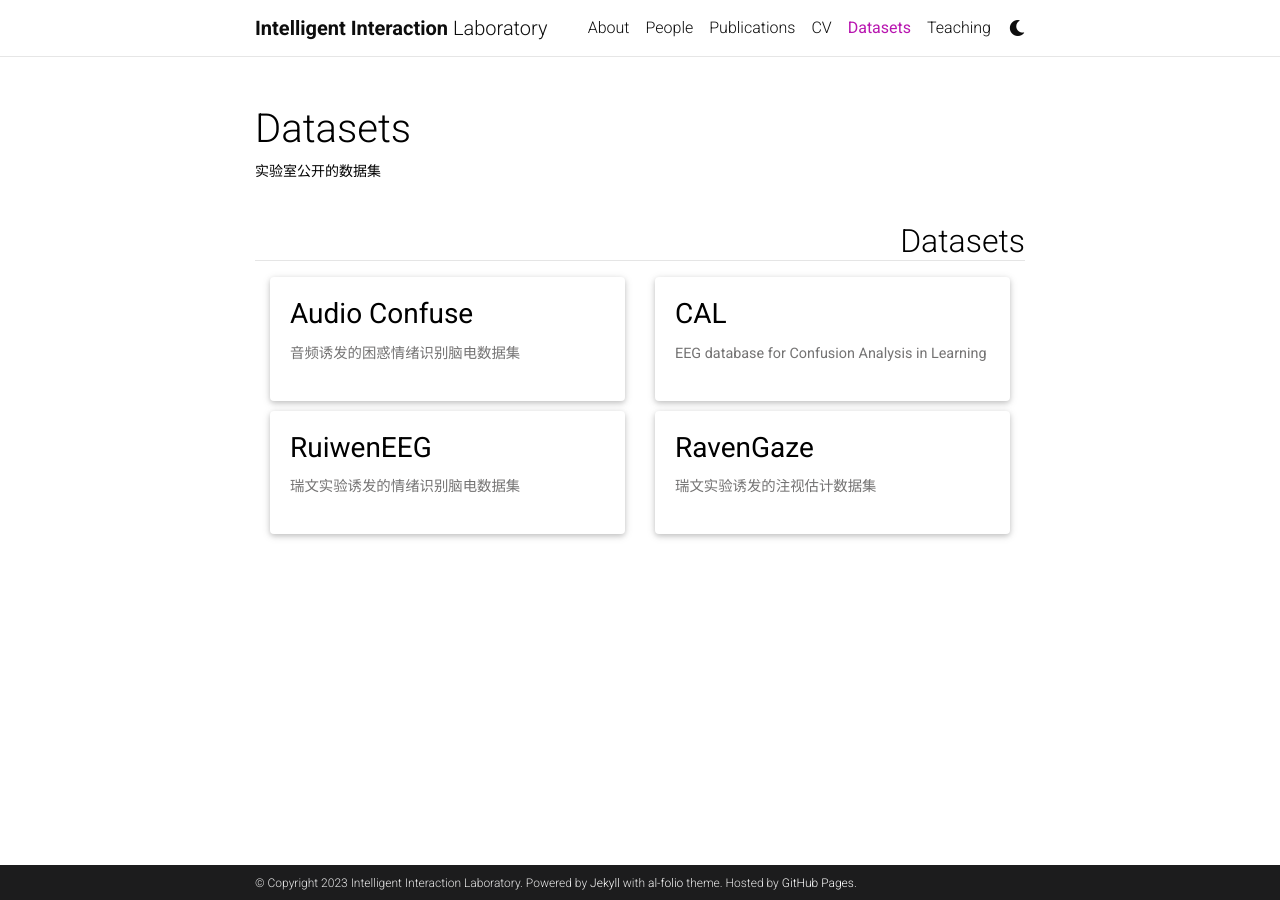
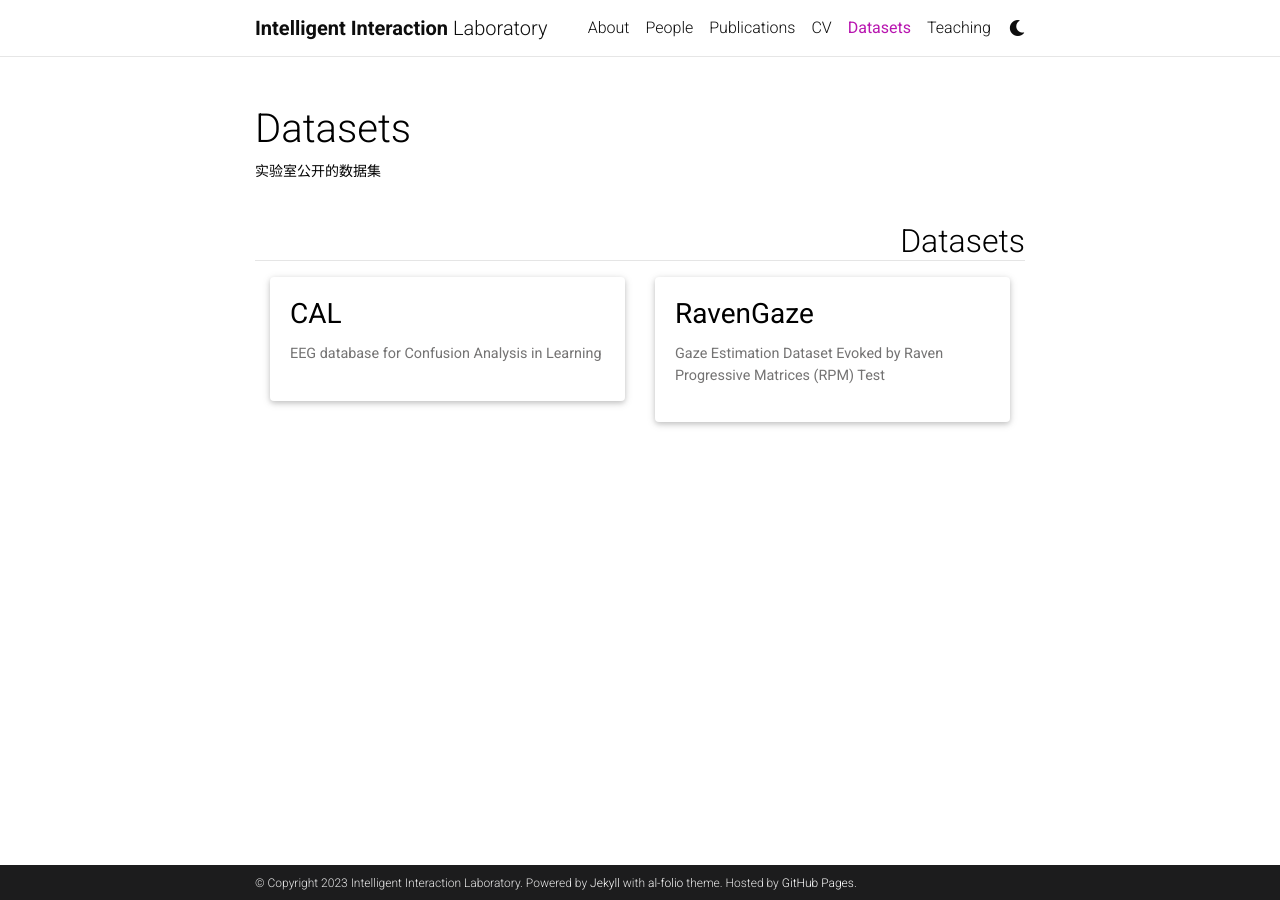
Before and after one commit to IntelligentInteractiveLab/intelligentinteractivelab.github.io, a Jekyll site: the page built from _pages/datasets.md, in a window 1280 px wide. Built offline with Jekyll 4.4.1, drawn with Linux system fonts in a browser that asks for light colours; full-size pictures stand in for the smaller copies a plugin makes; comment, search, counter and statistics services are not loaded; a style sheet for code colours, icons or effects is not loaded.

Commit message:
屏蔽了两个数据集，修改了RaveGave简述

```diff
--- a/Gemfile
+++ b/Gemfile
@@ -1,4 +1,5 @@
 source 'https://rubygems.org'
+# source 'https://gems.ruby-china.com'
 group :jekyll_plugins do
     # gem 'wdm','>=0.1.0'
     gem 'jekyll'
--- a/_projects/RavenGaze.md
+++ b/_projects/RavenGaze.md
@@ -2,8 +2,8 @@
 layout: page
 title: RavenGaze
 permalink: /datasets/RavenGaze/index.html
-description: 瑞文实验诱发的注视估计数据集
-importance: 4
+description: Gaze Estimation Dataset Evoked by Raven Progressive Matrices (RPM) Test
+importance: 2
 category: Datasets
 ---
 
```
Also changed, not shown: _projects/Audio_Confuse.md (+2 -2 lines), _projects/CAL.md (+1 -1 lines), _projects/RuiwenEEG.md (+1 -1 lines).
